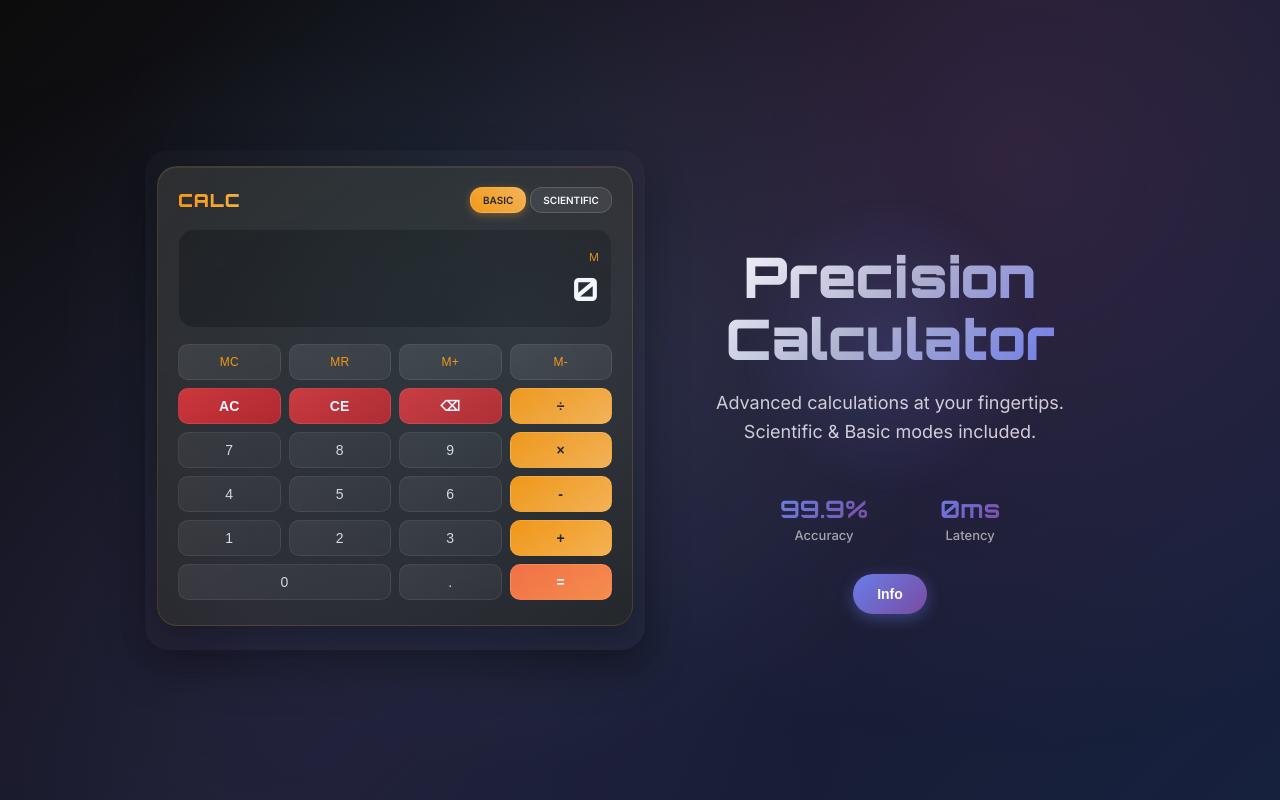
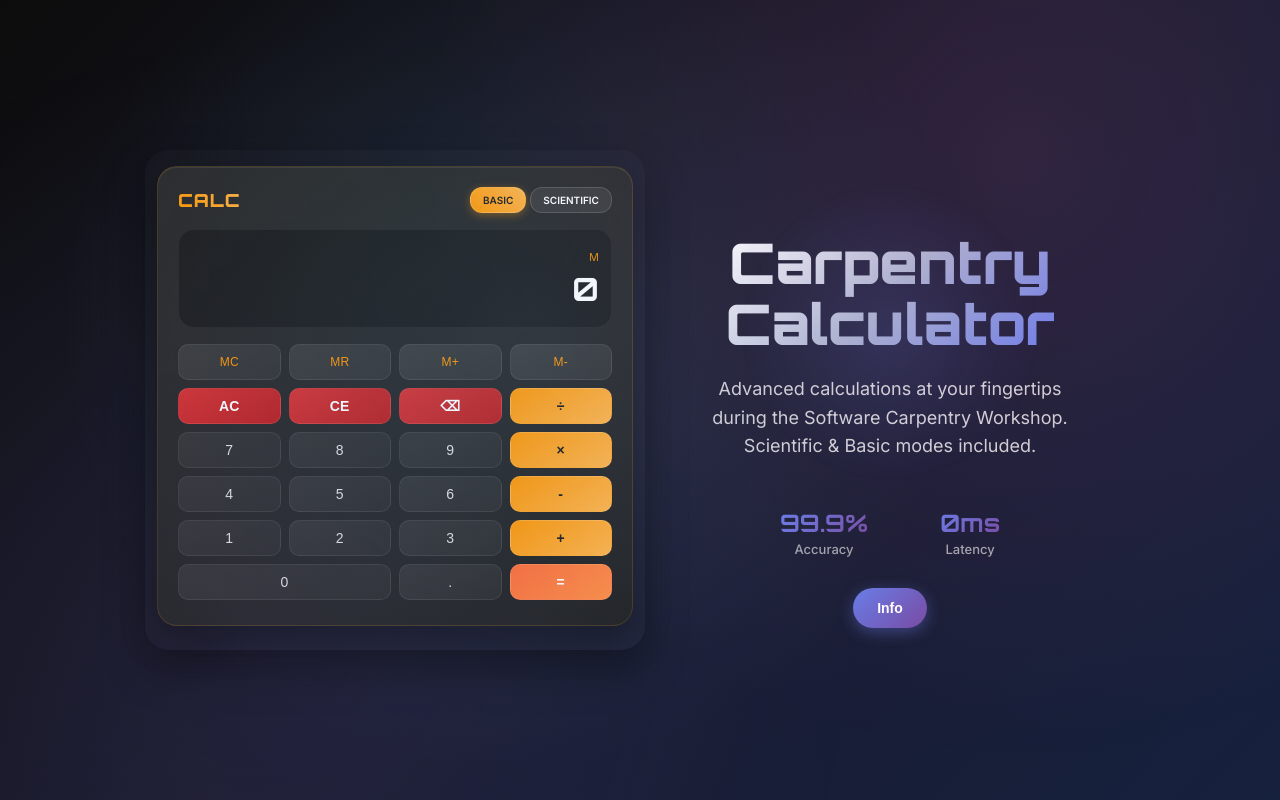
Before and after one commit to eksozeri/carpentry_calculator, a plain HTML site: page index.html in a window 1280 px wide. Drawn offline with Linux system fonts and the light colour scheme.

Commit message:
Change calculator title and subtitle
Updated the calculator title and subtitle for the Software Carpentry Workshop.

```diff
--- a/index.html
+++ b/index.html
@@ -22,10 +22,10 @@
         <div class="hero-glow"></div>
         <div class="hero-content">
             <h1 class="hero-title">
-                <span class="title-gradient">Precision</span>
+                <span class="title-gradient">Carpentry</span>
                 <span class="title-gradient">Calculator</span>
             </h1>
-            <p class="hero-subtitle">Advanced calculations at your fingertips. Scientific & Basic modes included.</p>
+            <p class="hero-subtitle">Advanced calculations at your fingertips during the Software Carpentry Workshop. Scientific & Basic modes included.</p>
             <div class="stats">
                 <div class="stat">
                     <span class="stat-number">99.9%</span>
```
